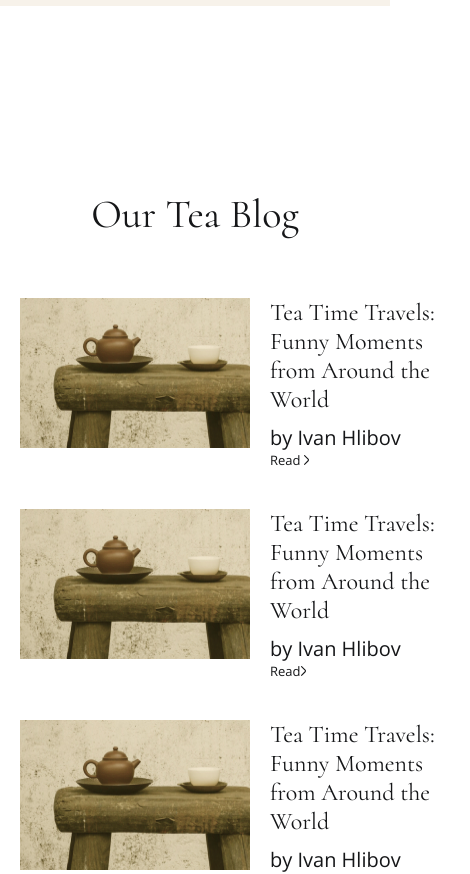
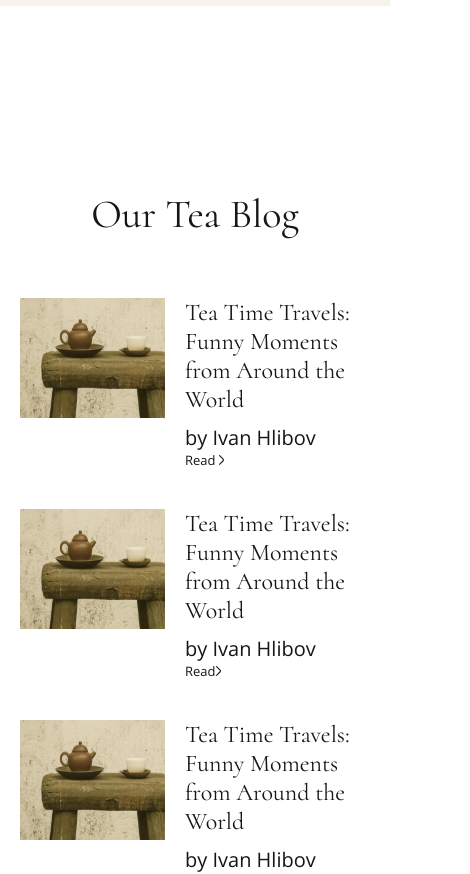
Before and after one commit to Ivanhlibov/Web-site-Tea, a React (Create React App) app in the folder project/: page / in a window 390 px wide. Shown: the part 3857-4731 px from the top of the page, 470 px wide, since content can reach past the window. Built offline with nearby package versions, Linux system fonts and the light colour scheme.

Commit message:
end project

```diff
--- a/project/src/index.css
+++ b/project/src/index.css
@@ -322,8 +322,8 @@ height: 750px !important ;
 }
 
 .main_blog__item-img{
-width: 230px;
-height: 150px;
+width: 145px;
+height: 120px;
 }
 .main__blog-content{
 width: 200px;
@@ -522,6 +522,7 @@ margin: 0 auto ;
     .main-blog__item{
       display: block !important ;
       max-width: 100% !important ;
+      flex-wrap: nowrap !important ;
     }
     .main__blog-content {
       width: 100% ;
```
